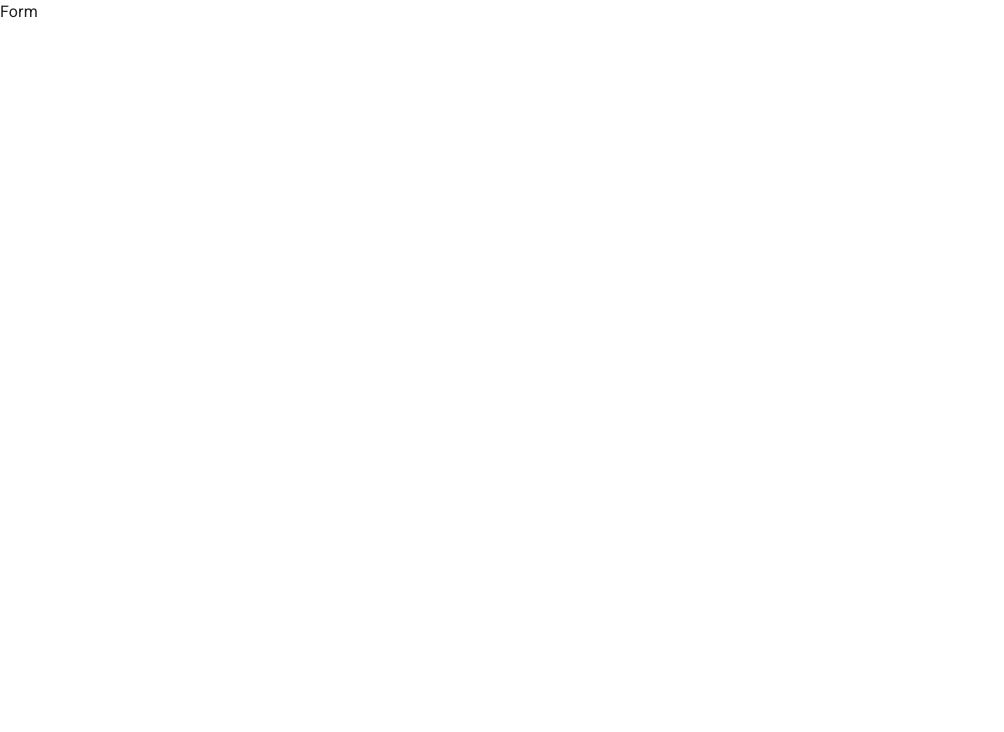
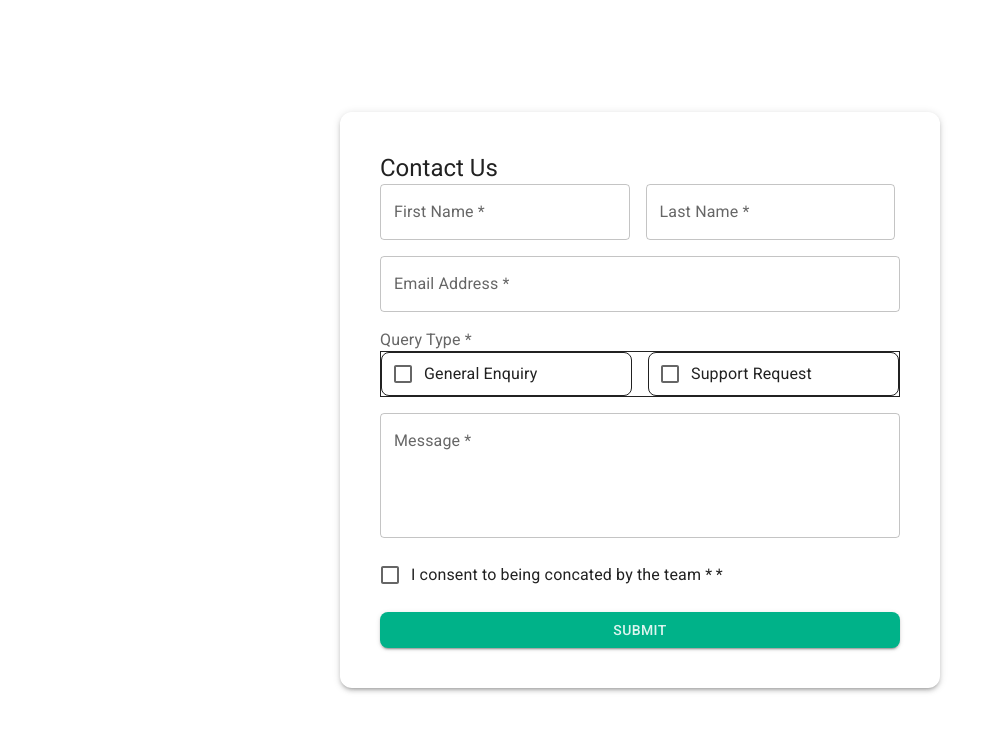
Before and after one commit to fof3096/MUI-practice, a React (Vite) app: page /Form in a window 1280 px wide. Shown: the top 732 px of the page, without its empty margins (0-1004 px from the left). Built offline with nearby package versions, Linux system fonts and the light colour scheme.

Commit message:
Form component

```diff
--- a/src/App.jsx
+++ b/src/App.jsx
@@ -2,6 +2,7 @@ import { Route, Routes } from "react-router-dom"
 import Form from "./pages/Form"
 import Bonsai from "./pages/Bonsai"
 import Home from "./pages/Home"
+import BreakpointsPractice from "./pages/BreakpointsPractice"
 
 function App() {
 
@@ -11,6 +12,7 @@ function App() {
         <Route path="/" element={<Home/>}></Route>
         <Route path="/Pricing" element={<Bonsai/>}></Route>
         <Route path="/Form" element={<Form/>}></Route>
+        <Route path="/Breakpoints" element={<BreakpointsPractice/>}></Route>
       </Routes>
     </>
   )
--- /dev/null
+++ b/src/pages/BreakpointsPractice.jsx
@@ -0,0 +1,8 @@
+
+export default function BreakpointsPractice() {
+  return (
+    <div>
+        <h1></h1>
+    </div>
+  )
+}
--- a/src/pages/Form.jsx
+++ b/src/pages/Form.jsx
@@ -1,6 +1,30 @@
+import { Box, Button, Checkbox, Container, FormControl, FormControlLabel, FormGroup, FormLabel, TextField, Typography } from "@mui/material";
+
 export default function Form() {
   return (
-    // TODO: Diseño de Frontend Mentor: https://www.frontendmentor.io/challenges/contact-form--G-hYlqKJj
-    <div>Form</div>
+    <Container sx={{ minHeight:"100vh", display:"grid", justifyContent:"center", alignContent:"center" }}>
+      <Box maxWidth={600} p={5} borderRadius={3} boxShadow={3}>
+        <Typography variant="h5">Contact Us</Typography>
+        <FormControl component={"form"} display={"flex"} sx={{
+          flexDirection:"row",
+          flexWrap:"wrap",
+          gap: 2
+        }}>
+          <TextField label="First Name *" variant="outlined" sx={{ flexBasis:"48%"}} />
+          <TextField label="Last Name *" variant="outlined" sx={{ flexBasis:"48%"}} />
+          <TextField fullWidth label="Email Address *" variant="outlined" sx={{ borderRadius: 2 }}/>
+          <FormControl fullWidth>
+            <FormLabel component={"legend"}>Query Type *</FormLabel>
+            <FormGroup sx={{ border:1, display: "flex", flexDirection:"row", flexWrap: "nowrap", gap: 2 }}>
+              <FormControlLabel control={<Checkbox/>} label="General Enquiry" sx={{ m:0, flexBasis:"50%" ,border:1, borderRadius: 2}}/>
+              <FormControlLabel control={<Checkbox/>} label="Support Request" sx={{ m:0, flexBasis:"50%" ,border:1, borderRadius: 2}}/>
+            </FormGroup>
+          </FormControl>
+          <TextField fullWidth multiline label="Message *" variant="outlined" rows={4} sx={{ borderRadius: 2 }}/>
+          <FormControlLabel required control={<Checkbox/>} label="I consent to being concated by the team *" />
+          <Button fullWidth variant="contained" sx={{ borderRadius: 2 }}>Submit</Button>
+        </FormControl>
+      </Box>
+    </Container>
   )
 }
```
